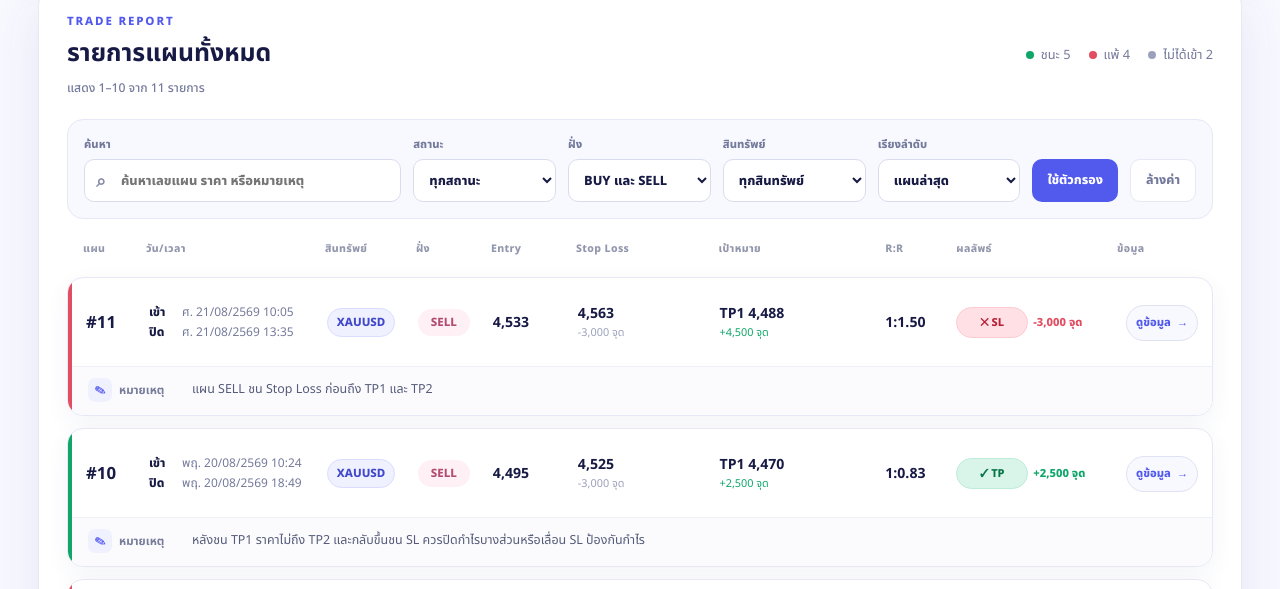
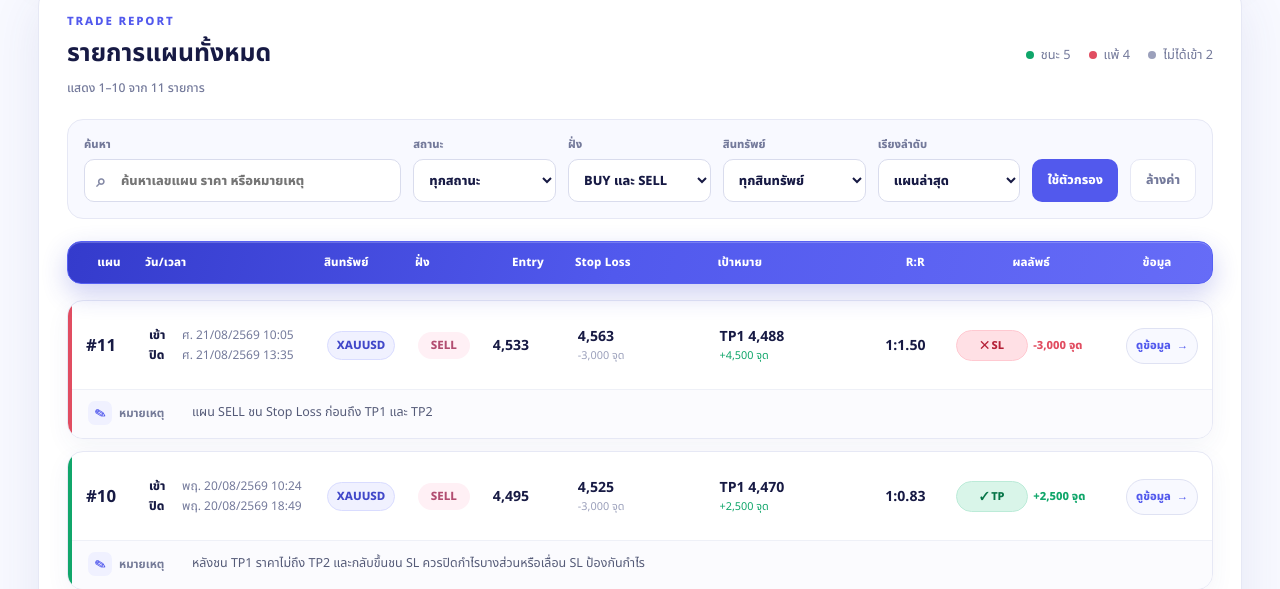
Before and after one commit to pohkla/r30-r300-dashboard-app, a FastAPI app: page /dashboard in a window 1280 px wide. Shown: the part 840-1429 px from the top of the page. Run offline with FastAPI, Linux system fonts and the light colour scheme.

Commit message:
Make trade list header prominent

```diff
--- a/static/trade-detail.css
+++ b/static/trade-detail.css
@@ -62,12 +62,36 @@
 }
 
 .trade-list-head{
-  padding:0 18px 8px;
-  color:#9297ad;
-  font-size:.66rem;
+  position:sticky;
+  top:10px;
+  z-index:8;
+  padding:14px 18px;
+  margin-bottom:4px;
+  border:1px solid #5660f2;
+  border-radius:14px;
+  background:linear-gradient(105deg,#343bcc 0%,#5159ed 48%,#666cf7 100%);
+  box-shadow:0 10px 26px rgba(52,59,204,.24),inset 0 1px 0 rgba(255,255,255,.22);
+  color:#fff;
+  font-size:.76rem;
   font-weight:800;
-  letter-spacing:.035em;
+  letter-spacing:.01em;
 }
+
+.trade-list-head span{
+  display:block;
+  min-width:0;
+  overflow:hidden;
+  color:#fff;
+  text-overflow:ellipsis;
+  white-space:nowrap;
+  opacity:1;
+}
+
+.trade-list-head span:nth-child(1),
+.trade-list-head span:nth-child(5),
+.trade-list-head span:nth-child(8),
+.trade-list-head span:nth-child(9),
+.trade-list-head span:nth-child(10){text-align:center}
 
 .trade-plan-card{
   position:relative;
@@ -484,7 +508,7 @@
   }
 
   .trade-plan-main{padding-left:18px;padding-right:14px}
-  .trade-list-head{padding-left:16px;padding-right:14px}
+  .trade-list-head{padding:12px 14px;font-size:.72rem}
   .result-col{gap:5px}
   .result-col .status{min-width:72px;padding:6px 8px;font-size:.69rem}
   .result-col .result{font-size:.70rem}
```
